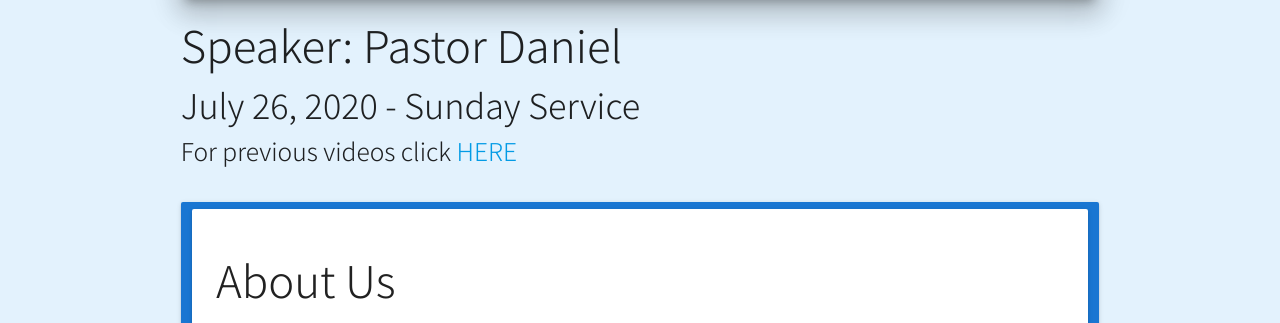
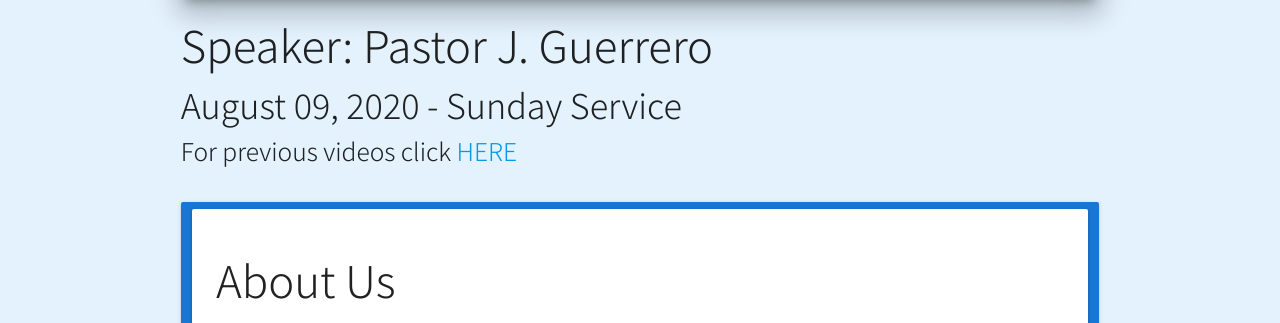
Before and after one commit to HouseOfPrayerTX/HouseOfPrayerTX, a plain HTML site: page index.html in a window 1280 px wide. Shown: the part 1002-1325 px from the top of the page. Drawn offline with nearby package versions, Linux system fonts and the light colour scheme.

Commit message:
Update index.html

```diff
--- a/index.html
+++ b/index.html
@@ -53,12 +53,12 @@
 
                     <div class="video-container z-depth-5">
                         <!-- FB last service video -->
-                        <iframe src="https://www.facebook.com/plugins/post.php?href=https%3A%2F%2Fwww.facebook.com%2Fcasa.houseofprayer%2Fvideos%2F292563185290404%2F&show_text=true&width=552&appId=174933172585807&height=402" width="552" height="402" style="border:none;overflow:hidden" scrolling="no" frameborder="0" allowTransparency="true" allow="encrypted-media"></iframe>
+                        <iframe src="https://www.facebook.com/plugins/post.php?href=https%3A%2F%2Fwww.facebook.com%2Fcasa.houseofprayer%2Fvideos%2F300216831244000%2F&show_text=true&width=552&height=402&appId" width="552" height="402" style="border:none;overflow:hidden" scrolling="no" frameborder="0" allowTransparency="true" allow="encrypted-media"></iframe>
                 </div>
                 <!-- title of the video -->
-                <h3>Speaker: Pastor Daniel</h3>
+                <h3>Speaker: Pastor J. Guerrero</h3>
                 <!-- date of this video-->
-                <h4>July 26, 2020 - Sunday Service</h4>
+                <h4>August 09, 2020 - Sunday Service</h4>
                 <!-- for previous video -->
                 <h5>For previous videos click <a href="videos.html">HERE</a></h5>
                 </div>
```
